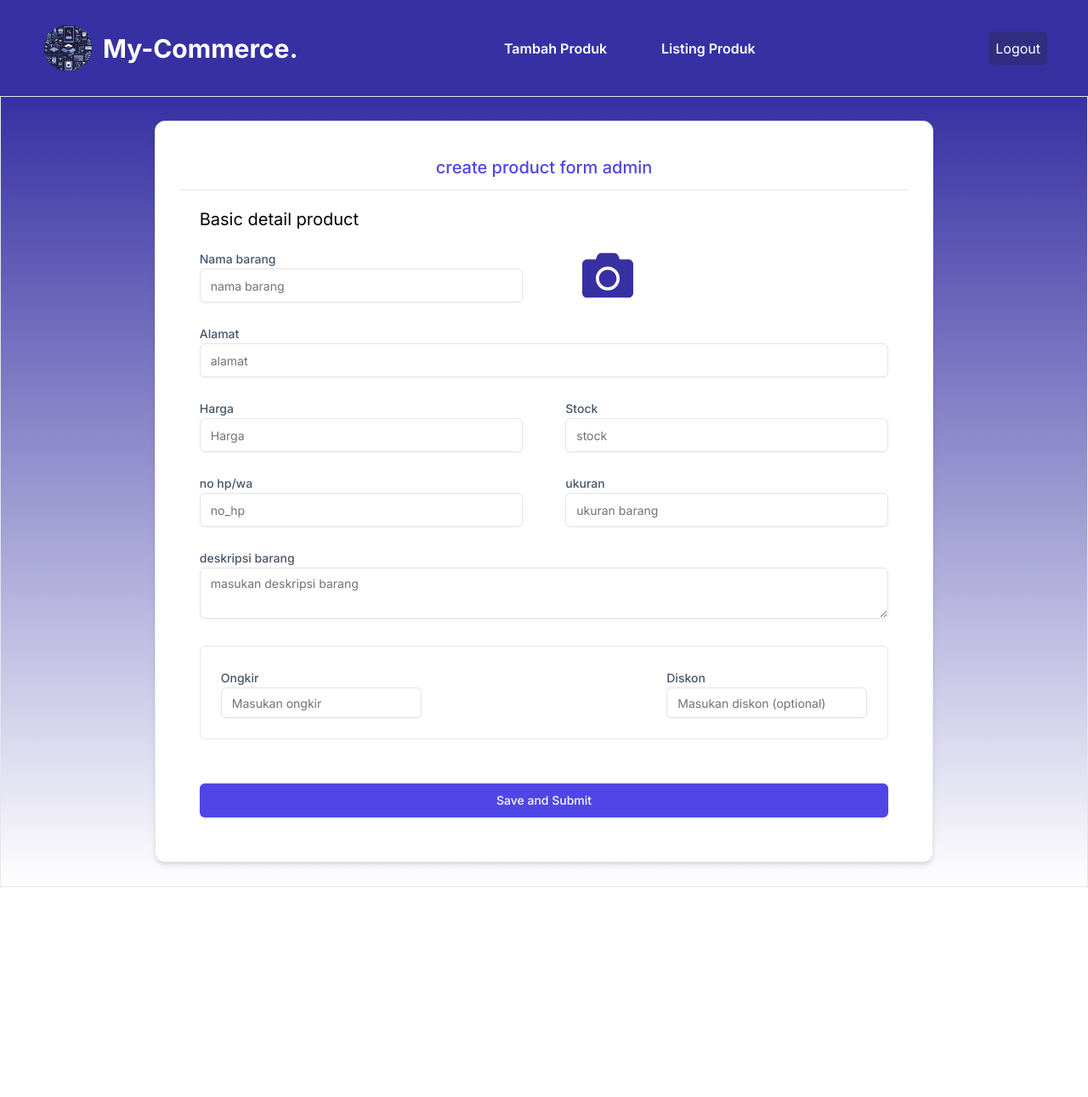
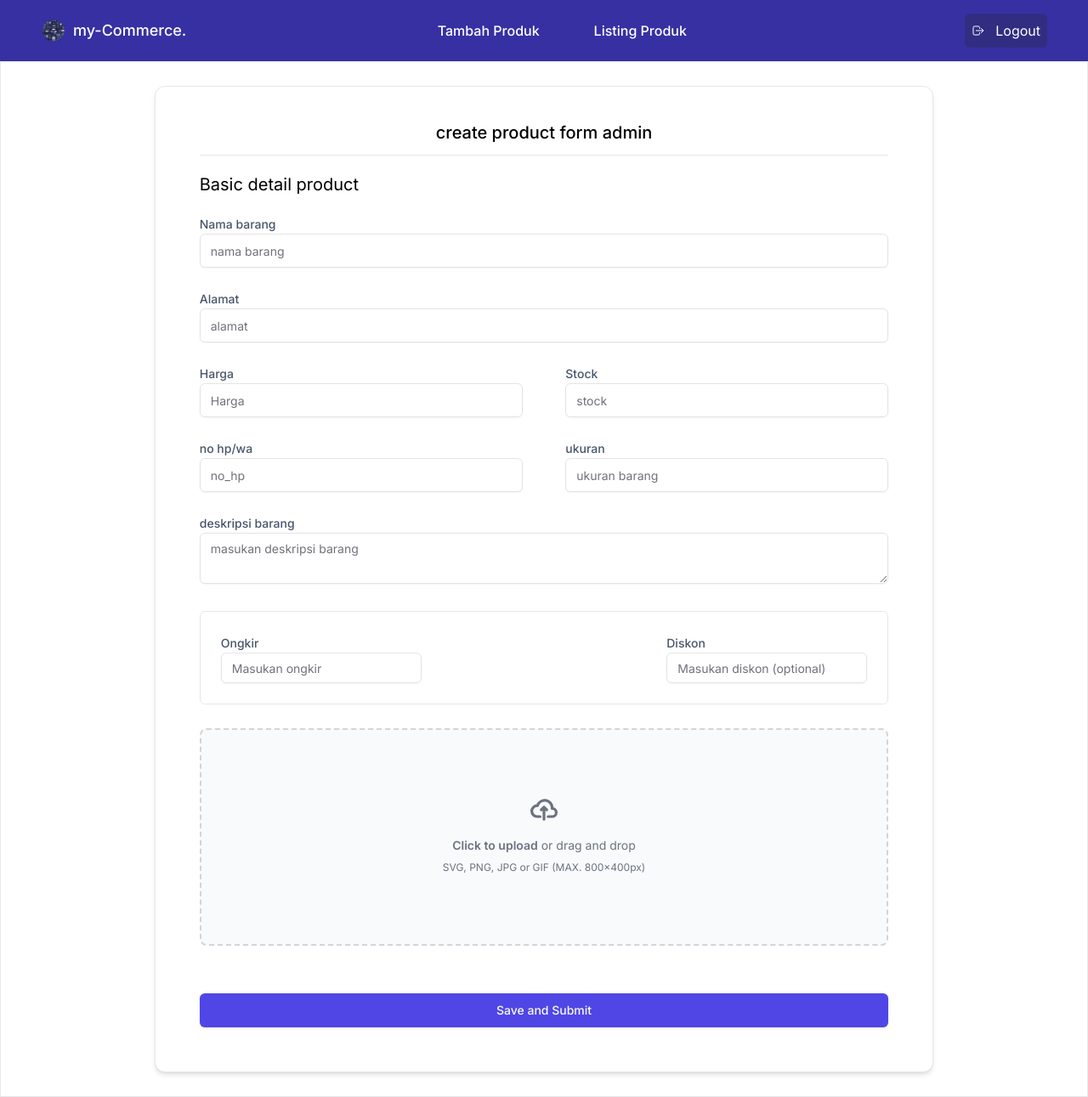
Before and after one commit to wonderkid-web/e-commerce, a Next.js app: page /penjual/form-produk in a window 1280 px wide. Shown: the whole page at 85% size. Before the commit the page ends 1044 px from the top, so only its background shows below. Built offline with nearby package versions, Linux system fonts and the light colour scheme.

Commit message:
menambah fitur select fotodan memperbaiki navbar di penjuall

```diff
--- a/src/app/(pages)/penjual/form-produk/page.jsx
+++ b/src/app/(pages)/penjual/form-produk/page.jsx
@@ -1,6 +1,6 @@
 "use client";
 
-import React from "react";
+import React, { useState } from "react";
 
 // components
 import { Input } from "@/components/ui/input";
@@ -25,6 +25,7 @@ import { useForm } from "react-hook-form";
 import { useRouter } from "next/navigation";
 import { toast } from "sonner";
 import { addProduk } from "@/action";
+import Image from "next/image";
 
 export default function Page() {
   const { handleSubmit, register, reset } = useForm();
@@ -41,17 +42,25 @@ export default function Page() {
       toast.error("gagal menambah produk");
       toast.error(error.message);
     }
+
+    console.log(data);
   };
 
+  // fungsi untuk foto
+
+  const [foto, setFoto] = useState();
+  const onChange = (e) => setFoto(URL.createObjectURL(e.target.files[0]));
+
   return (
-    <section className=" h-max bg-gradient-to-b from-indigo-800 to-whie">
+    <section className=" h-max bg-white to-whie">
       <Toaster />
       <div className=" border h-full flex justify-center p-7">
         <form
           className=" shadow-md w-3/4 border rounded-xl p-7 bg-white"
           onSubmit={handleSubmit(onSubmit)}
+          encType="multipart/form-data"
         >
-          <h1 className=" text-indigo-600 text-xl font-medium p-3 text-center border-b mx   -6">
+          <h1 className="text-xl font-medium p-3 text-center border-b mx-6">
             create product form admin
           </h1>
 
@@ -60,20 +69,15 @@ export default function Page() {
             <h2 className=" text-xl">Basic detail product</h2>
 
             {/* one */}
-            <div className=" flex items-center justify-between mt-5 ">
-              <div>
+            <div className=" flex items-center justify-between mt-5">
+              <div className=" w-full">
                 <Label className=" text-slate-600">Nama barang</Label>
                 <Input
-                  className="w-[380px] h-10"
+                  className="w-full h-10"
                   type="text"
                   placeholder="nama barang"
                   {...register("nama_barang")}
                 />
-              </div>
-              <div>
-                <div className=" mr-[300px]">
-                  <FaCamera className=" text-6xl text-indigo-800" />
-                </div>
               </div>
             </div>
 
@@ -166,6 +170,79 @@ export default function Page() {
             </div>
           </div>
 
+          {/* <div className="flex items-center justify-center mx-6 mt-8">
+            <label
+              for="dropzone-file"
+              className="flex flex-col items-center justify-center w-full h-64 border-2 border-gray-300 border-dashed rounded-lg cursor-pointer bg-gray-50 dark:hover:bg-bray-800 dark:bg-gray-700 hover:bg-gray-100 dark:border-gray-600 dark:hover:border-gray-500 dark:hover:bg-gray-600"
+            >
+              <div className="flex flex-col items-center justify-center pt-5 pb-6">
+                <svg
+                  className="w-8 h-8 mb-4 text-gray-500 dark:text-gray-400"
+                  aria-hidden="true"
+                  xmlns="http://www.w3.org/2000/svg"
+                  fill="none"
+                  viewBox="0 0 20 16"
+                >
+                  <path
+                    stroke="currentColor"
+                    stroke-linecap="round"
+                    stroke-linejoin="round"
+                    stroke-width="2"
+                    d="M13 13h3a3 3 0 0 0 0-6h-.025A5.56 5.56 0 0 0 16 6.5 5.5 5.5 0 0 0 5.207 5.021C5.137 5.017 5.071 5 5 5a4 4 0 0 0 0 8h2.167M10 15V6m0 0L8 8m2-2 2 2"
+                  />
+                </svg>
+                <p className="mb-2 text-sm text-gray-500 dark:text-gray-400">
+                  <span className="font-semibold">Click to upload</span> or drag and
+                  drop
+                </p>
+                <p className="text-xs text-gray-500 dark:text-gray-400">
+                  SVG, PNG, JPG or GIF (MAX. 800x400px)
+                </p>
+              </div>
+              <input id="dropzone-file" type="file" className="" />
+            </label>
+          </div> */}
+
+          {/* input foto */}
+          {/* <Input type="file" id="" onChange={onChange} className=" mx-6 mt-7"/>
+          {foto && <Image src={foto} alt="foto produk" width={100} height={100} /> } */}
+
+          <div class="flex items-center justify-center mx-6 mt-7">
+            <label
+              for="dropzone-file"
+              class="flex flex-col items-center justify-center w-full h-64 border-2 border-gray-300 border-dashed rounded-lg cursor-pointer bg-gray-50 dark:hover:bg-bray-800 dark:bg-gray-700 hover:bg-gray-100 dark:border-gray-600 dark:hover:border-gray-500 dark:hover:bg-gray-600"
+            >
+              <div class="flex flex-col items-center justify-center pt-5 pb-6">
+                <svg
+                  class="w-8 h-8 mb-4 text-gray-500 dark:text-gray-400"
+                  aria-hidden="true"
+                  xmlns="http://www.w3.org/2000/svg"
+                  fill="none"
+                  viewBox="0 0 20 16"
+                >
+                  <path
+                    stroke="currentColor"
+                    stroke-linecap="round"
+                    stroke-linejoin="round"
+                    stroke-width="2"
+                    d="M13 13h3a3 3 0 0 0 0-6h-.025A5.56 5.56 0 0 0 16 6.5 5.5 5.5 0 0 0 5.207 5.021C5.137 5.017 5.071 5 5 5a4 4 0 0 0 0 8h2.167M10 15V6m0 0L8 8m2-2 2 2"
+                  />
+                </svg>
+                <p class="mb-2 text-sm text-gray-500 dark:text-gray-400">
+                  <span class="font-semibold">Click to upload</span> or drag and
+                  drop
+                </p>
+                <p class="text-xs text-gray-500 dark:text-gray-400">
+                  SVG, PNG, JPG or GIF (MAX. 800x400px)
+                </p>
+              </div>
+              <input id="dropzone-file" type="file" class="hidden" onChange={onChange} />
+            </label>
+          </div>
+          <div className=" mx-6 mt-1">
+            {foto && <Image src={foto} alt="foto produk" width={500} height={500} className=" border rounded-xl" {...register('foto')} /> }
+          </div>
+
           <div className=" p-6">
             <Button className=" mt-7 w-full h-10 bg-indigo-600" type="submit">
               Save and Submit
--- a/src/components/Table/DataTablePenjual.jsx
+++ b/src/components/Table/DataTablePenjual.jsx
@@ -92,7 +92,7 @@ export function DataTablePenjual({ data }) {
       enableSorting: false,
       enableHiding: false,
     },
-    ...["nama_barang", "id", "ukuran", 'deskripsi', 'ongkir', 'discount','harga' ,"alamat", "no_hp",].map((accessorKey) => ({
+    ...["nama_barang", "id", "ukuran", 'deskripsi', 'ongkir', 'diskon','harga' ,"alamat", "no_hp",].map((accessorKey) => ({
       accessorKey,
       header: ({ column }) => (
         <Button
@@ -160,6 +160,7 @@ export function DataTablePenjual({ data }) {
 
   return (
     <>
+    <h1 className=" text-center text-xl font-semibold text-slate-700">Table penjual</h1>
     <Toaster />
       <div className="w-full">
         <div className="flex items-center py-4">
--- a/src/components/layout/ButtonLogout.jsx
+++ b/src/components/layout/ButtonLogout.jsx
@@ -1,10 +1,13 @@
 'use client'
+
+// icons
 
 import { signOut } from 'next-auth/react'
 import React from 'react'
+import { IoLogOutOutline } from "react-icons/io5";
 
 export default function ButtonLogout() {
   return (
-    <div onClick={()=>signOut()} className='p-2 hover:cursor-pointer hover:bg-indigo-950 rounded-md bg-indigo-900 text-white'>Logout</div>
+    <div onClick={()=>signOut()} className='p-2 flex items-center gap-3 hover:cursor-pointer hover:bg-indigo-950 rounded-md bg-indigo-900 text-white'><IoLogOutOutline />Logout</div>
   )
 }
--- a/src/components/layout/Navbar.jsx
+++ b/src/components/layout/Navbar.jsx
@@ -2,6 +2,7 @@ import ButtonLogout from "./ButtonLogout";
 import Logo from "../../../public/logo.png"
 import Image from "next/image";
 import Link from "next/link";
+
 
 export default function Navbar() {
   return (
--- a/src/components/layout/NavbarPenjual.jsx
+++ b/src/components/layout/NavbarPenjual.jsx
@@ -8,18 +8,18 @@ export default function NavbarPenjual() {
     <div className="flex flex-wrap place-items-center">
       <section className="relative mx-auto">
         <nav className="flex justify-between bg-indigo-800 text-white w-screen">
-          <div className="px-5 xl:px-12 py-6 flex w-full items-center">
-            <div className="text-3xl flex gap-2 justify-normal items-center font-bold font-heading" href="#">
-              <Image src={Logo} height={65} width={65} alt="logo" /> My-Commerce.
+          <div className="px-5 xl:px-12 py-4 flex w-full items-center">
+            <div className="text-lg font-medium flex gap-2 justify-normal items-center  font-heading" href="#">
+              <Image src={Logo} height={30} width={30} alt="logo" /> my-Commerce.
             </div>
-            <ul className="hidden md:flex px-4 mx-auto font-semibold font-heading space-x-12 relative -left-4">
+            <ul className="hidden md:flex px-4 mx-auto font-medium font-heading space-x-12 relative -left-4">
               <li>
-                <Link className="hover:text-gray-200  p-2 rounded hover:bg-indigo-950" href="/penjual/form-produk">
+                <Link className="hover:text-gray-200 transition-all  p-2 rounded hover:bg-indigo-950" href="/penjual/form-produk">
                   Tambah Produk
                 </Link>
               </li>
               <li>
-                <Link className="p-2 rounded hover:text-gray-200  hover:bg-indigo-950" href="/penjual/list-produk">
+                <Link className="p-2 rounded hover:text-gray-200 transition-all  hover:bg-indigo-950" href="/penjual/list-produk">
                   Listing Produk
                 </Link>
               </li>
```
